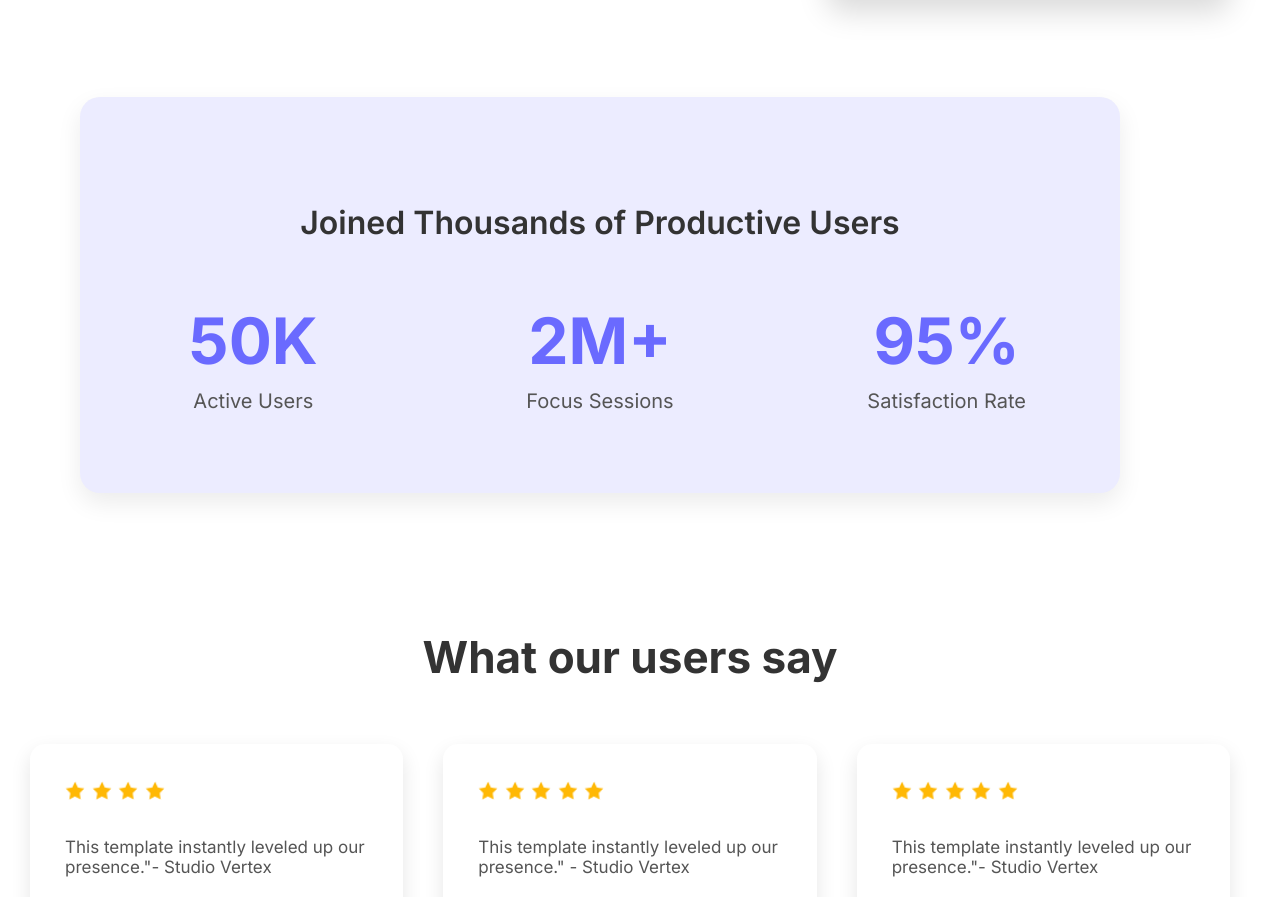
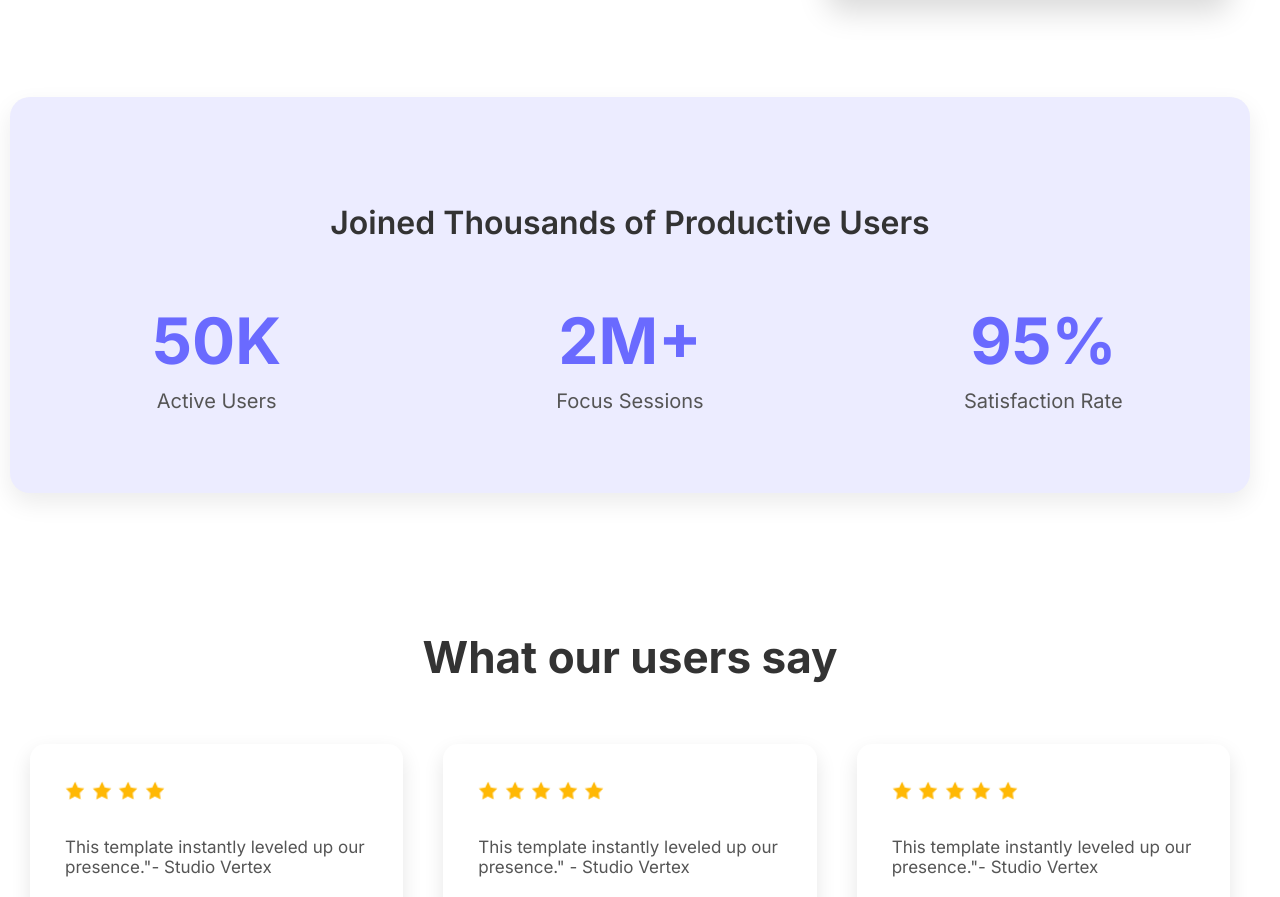
Before and after one commit to Nazifah-The-G/Ui-template-website, a plain HTML site: page index.html in a window 1280 px wide. Shown: the part 1080-1977 px from the top of the page. Drawn offline with Linux system fonts and the light colour scheme.

Commit message:
retouch3

```diff
--- a/style.css
+++ b/style.css
@@ -152,8 +152,8 @@ body {
     padding: 80px 20px;
     text-align: center;
     border-radius: 20px;
-    max-width: 1000px;
-    margin: 0 80px;
+    max-width: 1200px;
+    margin: 0 auto;
    box-shadow: 0 10px 25px rgba(0,0,0,0.08);
 }
 
@@ -345,7 +345,7 @@ textarea::placeholder {
 .submit-button {
     background-color: #6a5acd;
     color: #fff;
-    padding: 1rem 2rem;
+    padding: 1em 2em;
     border: none;
     border-radius: 8px;
     font-size: 1em;
```
